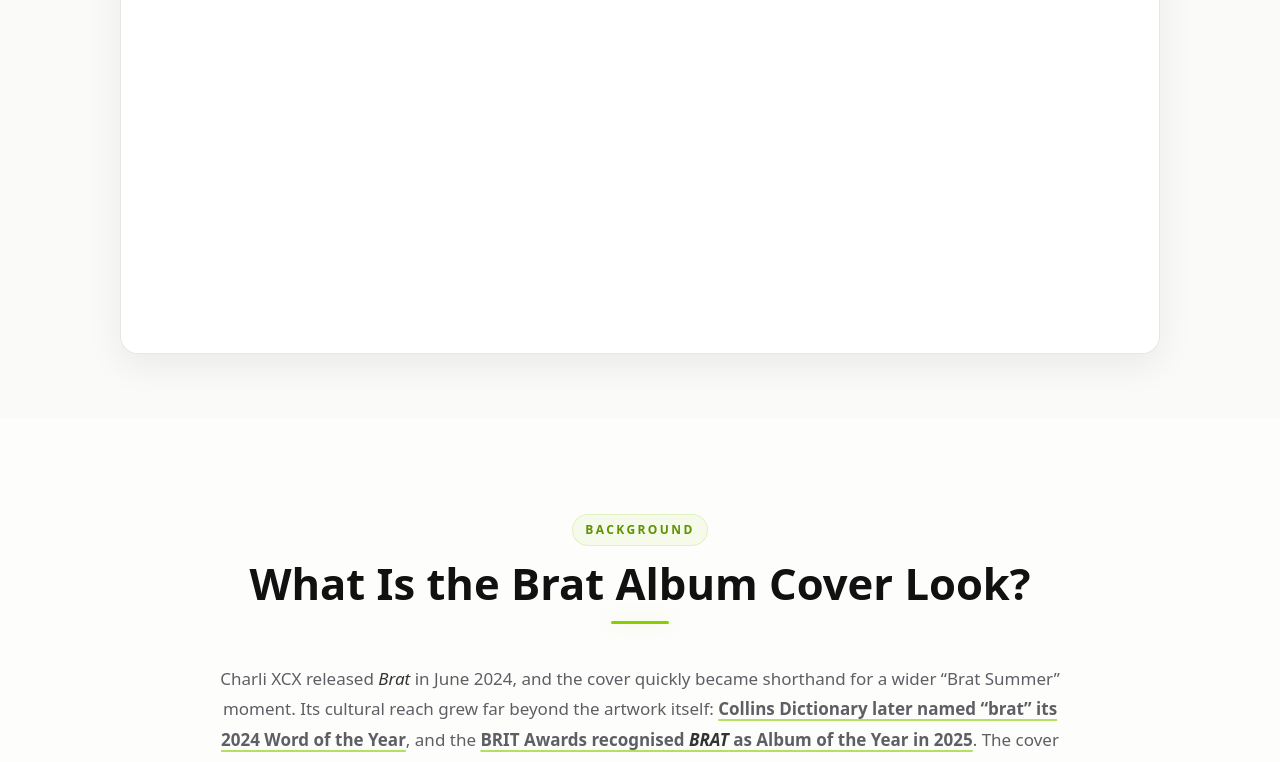
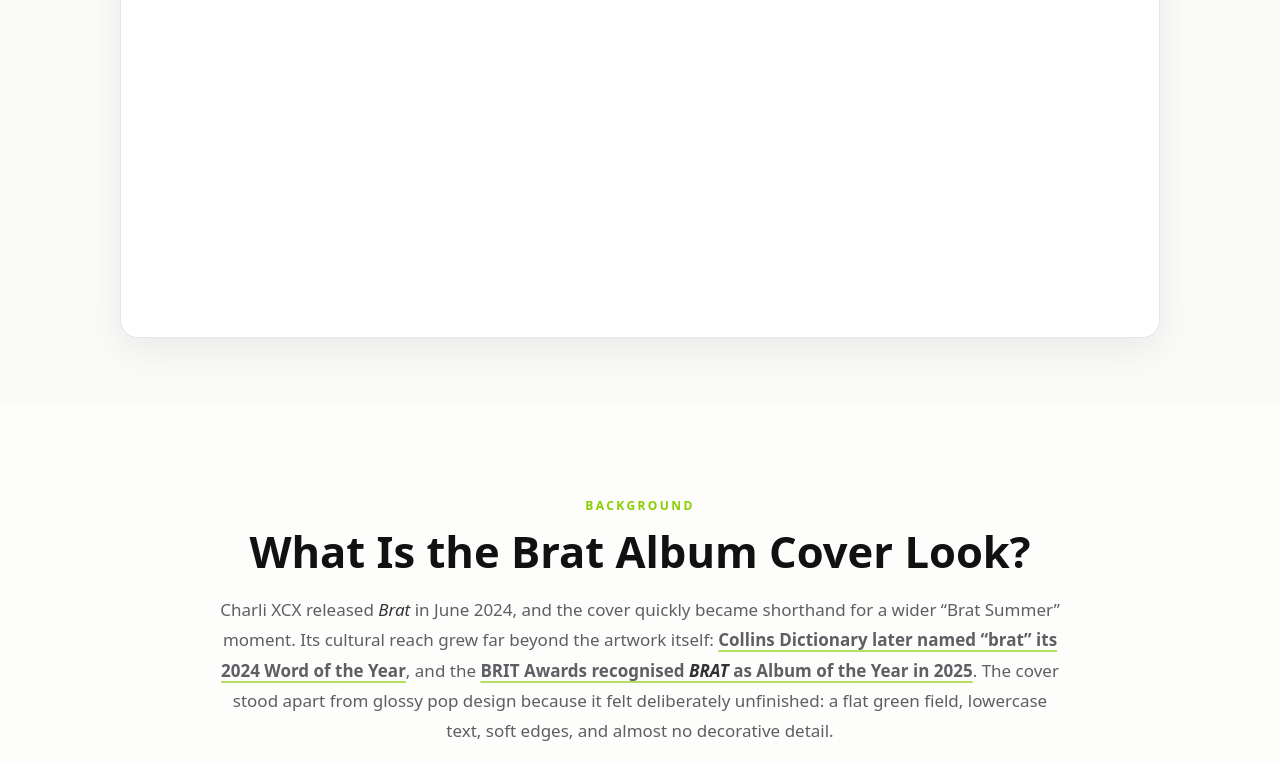
Before and after one commit to Zainulabadeen/brat-generator, a Next.js app: page /blog/how-to-make-a-brat-album-cover-free in a window 1280 px wide. Shown: the part 2000-2762 px from the top of the page. Built offline with nearby package versions, Linux system fonts and the light colour scheme; no server answers.

Commit message:
Reset heading styling and keep centered layout

```diff
--- a/app/globals.css
+++ b/app/globals.css
@@ -763,3 +763,295 @@ main h3,
   .article-prose > h2::after,
   .prose-heading::after{margin-top:13px;width:50px}
 }
+
+/* September 2026: refined editorial heading system + one-column checklist.
+   This replaces the earlier pill-and-short-line treatment with a softer branded
+   heading band and a cleaner single-column preparation list. */
+
+/* Editorial kickers: compact, centered and clearly related to the heading. */
+.article-prose > .eyebrow,
+.prose-split .eyebrow,
+.section-heading .eyebrow,
+.video-tool-heading .eyebrow,
+.centered-prose > .eyebrow {
+  display:flex !important;
+  align-items:center;
+  justify-content:center;
+  gap:10px;
+  width:fit-content;
+  margin-left:auto !important;
+  margin-right:auto !important;
+  padding:0 !important;
+  border:0 !important;
+  border-radius:0 !important;
+  background:transparent !important;
+  color:#5e9300 !important;
+  text-align:center !important;
+  letter-spacing:.19em;
+}
+.article-prose > .eyebrow::before,
+.article-prose > .eyebrow::after,
+.prose-split .eyebrow::before,
+.prose-split .eyebrow::after,
+.section-heading .eyebrow::before,
+.section-heading .eyebrow::after,
+.video-tool-heading .eyebrow::before,
+.video-tool-heading .eyebrow::after,
+.centered-prose > .eyebrow::before,
+.centered-prose > .eyebrow::after {
+  content:'';
+  width:18px;
+  height:5px;
+  border-radius:999px;
+  background:linear-gradient(90deg,rgba(138,206,0,.15),var(--green));
+  box-shadow:0 0 13px rgba(138,206,0,.18);
+}
+.article-prose > .eyebrow::after,
+.prose-split .eyebrow::after,
+.section-heading .eyebrow::after,
+.video-tool-heading .eyebrow::after,
+.centered-prose > .eyebrow::after {
+  background:linear-gradient(90deg,var(--green),rgba(138,206,0,.15));
+}
+
+/* Headings now sit inside a very light branded wash instead of feeling like
+   disconnected text with a small underline. */
+.article-prose > h2,
+.prose-heading,
+.centered-prose > h2 {
+  position:relative;
+  isolation:isolate;
+  width:fit-content;
+  max-width:min(980px,100%);
+  margin-left:auto !important;
+  margin-right:auto !important;
+  padding:14px 30px 16px !important;
+  border-radius:22px;
+  background:
+    radial-gradient(circle at 18% 50%,rgba(138,206,0,.11),transparent 38%),
+    radial-gradient(circle at 82% 50%,rgba(255,122,182,.07),transparent 40%),
+    linear-gradient(90deg,rgba(255,255,255,0),rgba(255,255,255,.76),rgba(255,255,255,0));
+  text-align:center !important;
+  text-wrap:balance;
+  box-shadow:inset 0 -1px 0 rgba(138,206,0,.10);
+}
+.article-prose > h2::before,
+.prose-heading::before,
+.centered-prose > h2::before {
+  content:'';
+  position:absolute;
+  z-index:-1;
+  left:12%;
+  right:12%;
+  bottom:8px;
+  height:12px;
+  border-radius:999px;
+  background:linear-gradient(90deg,transparent,rgba(138,206,0,.12),rgba(61,183,255,.07),transparent);
+  filter:blur(7px);
+}
+.article-prose > h2::after,
+.prose-heading::after,
+.centered-prose > h2::after {
+  content:'' !important;
+  display:block !important;
+  width:8px !important;
+  height:8px !important;
+  margin:13px auto 0 !important;
+  border-radius:2px !important;
+  background:var(--green) !important;
+  box-shadow:0 0 16px rgba(138,206,0,.32) !important;
+  transform:rotate(45deg);
+}
+
+/* Supporting copy stays centered and readable, not stretched across the page. */
+.article-prose > p,
+.centered-prose > p,
+.prose-split > div:first-child > p {
+  max-width:940px;
+  margin-left:auto !important;
+  margin-right:auto !important;
+  text-align:center !important;
+}
+
+/* "Before You Start" checklist: one intentional vertical stack, with centered
+   copy and a clear branded check marker. */
+.check-list {
+  display:grid;
+  grid-template-columns:1fr !important;
+  gap:12px !important;
+  max-width:900px !important;
+  margin:32px auto 0 !important;
+  padding:16px !important;
+  list-style:none;
+  border:1px solid rgba(138,206,0,.14);
+  border-radius:26px;
+  background:
+    radial-gradient(circle at 0 0,rgba(138,206,0,.08),transparent 32%),
+    radial-gradient(circle at 100% 100%,rgba(61,183,255,.045),transparent 35%),
+    rgba(255,255,255,.62);
+  box-shadow:0 18px 50px rgba(17,17,17,.045);
+}
+.check-list li {
+  position:relative;
+  min-height:80px !important;
+  display:flex !important;
+  align-items:center !important;
+  justify-content:center !important;
+  padding:18px 76px !important;
+  border:1px solid rgba(17,17,17,.085) !important;
+  border-radius:17px !important;
+  background:linear-gradient(90deg,#fff,rgba(138,206,0,.035),#fff) !important;
+  box-shadow:0 6px 18px rgba(17,17,17,.025) !important;
+  text-align:center !important;
+  line-height:1.55;
+  transition:transform .18s ease,border-color .18s ease,box-shadow .18s ease;
+}
+.check-list li:hover {
+  transform:translateY(-2px);
+  border-color:rgba(138,206,0,.28) !important;
+  box-shadow:0 12px 28px rgba(17,17,17,.05) !important;
+}
+.check-list li::before {
+  content:'✓' !important;
+  position:absolute !important;
+  left:22px !important;
+  top:50% !important;
+  transform:translateY(-50%) !important;
+  display:grid !important;
+  place-items:center !important;
+  width:38px !important;
+  height:38px !important;
+  margin:0 !important;
+  border-radius:50% !important;
+  color:#5f9500 !important;
+  background:rgba(138,206,0,.12) !important;
+  border:1px solid rgba(138,206,0,.24) !important;
+  box-shadow:0 0 0 6px rgba(138,206,0,.045) !important;
+  font-size:19px !important;
+  font-weight:900;
+  line-height:1 !important;
+}
+.check-list li::after {
+  content:'';
+  position:absolute;
+  right:0;
+  top:16px;
+  bottom:16px;
+  width:4px;
+  border-radius:999px;
+  background:linear-gradient(180deg,rgba(138,206,0,.1),var(--green),rgba(138,206,0,.1));
+  opacity:.58;
+}
+
+/* Keep smaller subheadings centered but less decorative than primary section H2s. */
+.article-prose > h3,
+.guide-step h3 {
+  text-align:center !important;
+  text-wrap:balance;
+  margin-left:auto !important;
+  margin-right:auto !important;
+}
+
+@media (max-width:760px) {
+  .article-prose > h2,
+  .prose-heading,
+  .centered-prose > h2 {
+    padding:12px 16px 14px !important;
+    border-radius:18px;
+  }
+  .check-list {
+    padding:10px !important;
+    border-radius:20px;
+  }
+  .check-list li {
+    min-height:96px !important;
+    padding:55px 16px 18px !important;
+  }
+  .check-list li::before {
+    left:50% !important;
+    top:14px !important;
+    transform:translateX(-50%) !important;
+    width:34px !important;
+    height:34px !important;
+  }
+  .check-list li::after {display:none}
+}
+
+/* September 2026 final heading reset: keep editorial content centered, but
+   remove all decorative heading bars, washes, dots and side accents. */
+.article-prose > .eyebrow,
+.prose-split .eyebrow,
+.section-heading .eyebrow,
+.video-tool-heading .eyebrow,
+.centered-prose > .eyebrow {
+  display:block !important;
+  width:auto !important;
+  margin-left:auto !important;
+  margin-right:auto !important;
+  padding:0 !important;
+  border:0 !important;
+  border-radius:0 !important;
+  background:none !important;
+  box-shadow:none !important;
+  color:var(--green) !important;
+  text-align:center !important;
+}
+.article-prose > .eyebrow::before,
+.article-prose > .eyebrow::after,
+.prose-split .eyebrow::before,
+.prose-split .eyebrow::after,
+.section-heading .eyebrow::before,
+.section-heading .eyebrow::after,
+.video-tool-heading .eyebrow::before,
+.video-tool-heading .eyebrow::after,
+.centered-prose > .eyebrow::before,
+.centered-prose > .eyebrow::after {
+  content:none !important;
+  display:none !important;
+}
+
+.article-prose > h2,
+.prose-heading,
+.centered-prose > h2 {
+  position:static !important;
+  isolation:auto !important;
+  width:auto !important;
+  max-width:980px !important;
+  margin-left:auto !important;
+  margin-right:auto !important;
+  padding:0 !important;
+  border:0 !important;
+  border-radius:0 !important;
+  background:none !important;
+  box-shadow:none !important;
+  text-align:center !important;
+  text-wrap:balance;
+}
+.article-prose > h2::before,
+.article-prose > h2::after,
+.prose-heading::before,
+.prose-heading::after,
+.centered-prose > h2::before,
+.centered-prose > h2::after {
+  content:none !important;
+  display:none !important;
+  background:none !important;
+  box-shadow:none !important;
+}
+
+.article-prose > h3,
+.guide-step h3,
+.article-prose > p,
+.centered-prose > p,
+.prose-split > div:first-child > p {
+  text-align:center !important;
+}
+
+@media (max-width:760px) {
+  .article-prose > h2,
+  .prose-heading,
+  .centered-prose > h2 {
+    padding:0 !important;
+    border-radius:0 !important;
+  }
+}
```
Also changed, not shown: APPLY_THIS_UPDATE.txt.
